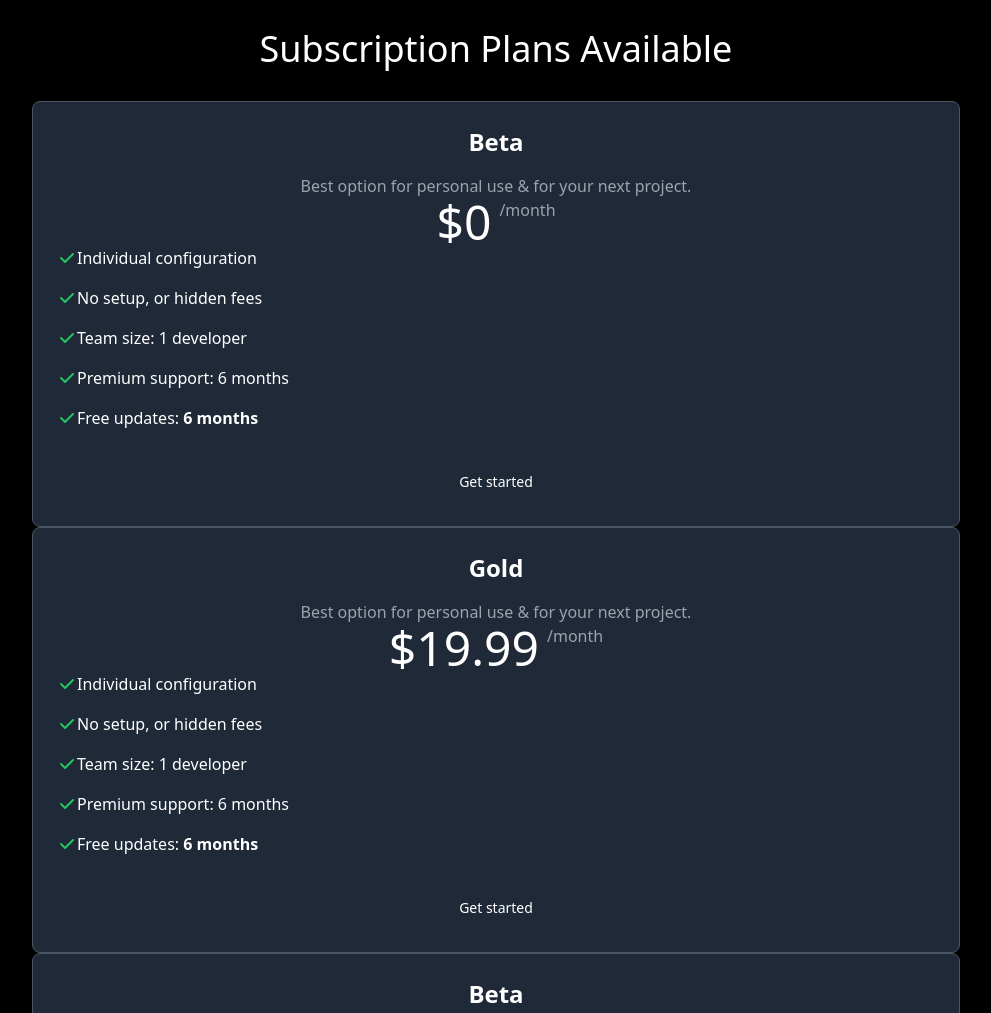
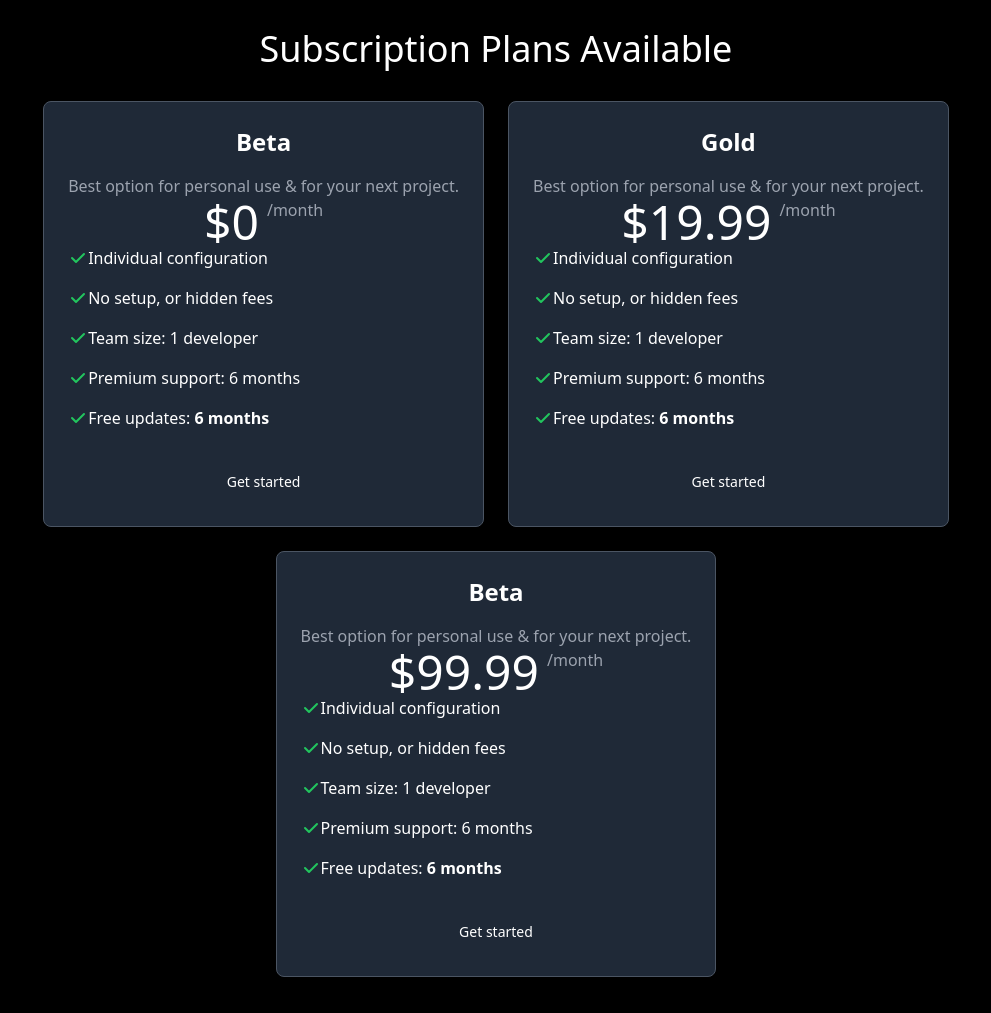
Before and after one commit to Fetch-Views/youtube_frontend, a website: page profile.html in a window 1280 px wide. Shown: the part 910-1923 px from the top of the page, without its empty margins (272-1263 px from the left). Drawn offline with nearby package versions, Linux system fonts and the light colour scheme; no server answers; sample sign-in values are in the browser's storage; a web font is replaced by a local one.

```diff
--- a/profile.html
+++ b/profile.html
@@ -262,9 +262,10 @@
                         <div class="tw-mx-auto tw-max-w-screen-md tw-text-center tw-mb-8 lg:tw-mb-12">
                             <h2 class="tw-mb-4 tw-text-4xl tw-tracking-tight tw-font-extrabold tw-text-gray-900 dark:tw-text-white">Subscription Plans Available</h2>
                         </div>
-                        <div class="tw-space-y-8 lg:tw-grid lg:tw-grid-cols-3 sm:tw-gap-6 xl:tw-gap-10 lg:tw-space-y-0">
+                        <!-- Remplacer space-y-8 et lg:space-y-0 par flex et flex-wrap pour affichage côte à côte -->
+                        <div class="tw-flex tw-flex-row tw-flex-wrap tw-justify-center tw-gap-6">
                             <!-- Pricing Card -->
-                            <div class="tw-flex tw-flex-col tw-p-6 tw-mx-auto tw-max-w-lg tw-text-center tw-text-gray-900 tw-bg-white tw-rounded-lg tw-border tw-border-gray-100 tw-shadow dark:tw-border-gray-600 xl:tw-p-8 dark:tw-bg-gray-800 dark:tw-text-white">
+                            <div class="tw-flex tw-flex-col tw-p-6 tw-max-w-lg tw-text-center tw-text-gray-900 tw-bg-white tw-rounded-lg tw-border tw-border-gray-100 tw-shadow dark:tw-border-gray-600 xl:tw-p-8 dark:tw-bg-gray-800 dark:tw-text-white">
                                 <h3 class="tw-mb-4 tw-text-2xl tw-font-semibold">Beta</h3>
                                 <p class="tw-font-light tw-text-gray-500 sm:tw-text-lg dark:tw-text-gray-400">Best option for personal use & for your next project.</p>
                                 <div class="tw-flex tw-justify-center tw-items-baseline tw-my-8">
@@ -302,7 +303,7 @@
                                 <a href="#" class="tw-text-white tw-bg-primary-600 hover:tw-bg-primary-700 focus:tw-ring-4 focus:tw-ring-primary-200 tw-font-medium tw-rounded-lg tw-text-sm tw-px-5 tw-py-2.5 tw-text-center dark:tw-text-white dark:focus:tw-ring-primary-900">Get started</a>
                             </div>
                             <!-- Pricing Card -->
-                            <div class="tw-flex tw-flex-col tw-p-6 tw-mx-auto tw-max-w-lg tw-text-center tw-text-gray-900 tw-bg-white tw-rounded-lg tw-border tw-border-gray-100 tw-shadow dark:tw-border-gray-600 xl:tw-p-8 dark:tw-bg-gray-800 dark:tw-text-white">
+                            <div class="tw-flex tw-flex-col tw-p-6 tw-max-w-lg tw-text-center tw-text-gray-900 tw-bg-white tw-rounded-lg tw-border tw-border-gray-100 tw-shadow dark:tw-border-gray-600 xl:tw-p-8 dark:tw-bg-gray-800 dark:tw-text-white">
                                 <h3 class="tw-mb-4 tw-text-2xl tw-font-semibold">Gold</h3>
                                 <p class="tw-font-light tw-text-gray-500 sm:tw-text-lg dark:tw-text-gray-400">Best option for personal use & for your next project.</p>
                                 <div class="tw-flex tw-justify-center tw-items-baseline tw-my-8">
@@ -340,7 +341,7 @@
                                 <a href="#" class="tw-text-white tw-bg-primary-600 hover:tw-bg-primary-700 focus:tw-ring-4 focus:tw-ring-primary-200 tw-font-medium tw-rounded-lg tw-text-sm tw-px-5 tw-py-2.5 tw-text-center dark:tw-text-white dark:focus:tw-ring-primary-900">Get started</a>
                             </div>
                             <!-- Pricing Card -->
-                            <div class="tw-flex tw-flex-col tw-p-6 tw-mx-auto tw-max-w-lg tw-text-center tw-text-gray-900 tw-bg-white tw-rounded-lg tw-border tw-border-gray-100 tw-shadow dark:tw-border-gray-600 xl:tw-p-8 dark:tw-bg-gray-800 dark:tw-text-white">
+                            <div class="tw-flex tw-flex-col tw-p-6 tw-max-w-lg tw-text-center tw-text-gray-900 tw-bg-white tw-rounded-lg tw-border tw-border-gray-100 tw-shadow dark:tw-border-gray-600 xl:tw-p-8 dark:tw-bg-gray-800 dark:tw-text-white">
                                 <h3 class="tw-mb-4 tw-text-2xl tw-font-semibold">Beta</h3>
                                 <p class="tw-font-light tw-text-gray-500 sm:tw-text-lg dark:tw-text-gray-400">Best option for personal use & for your next project.</p>
                                 <div class="tw-flex tw-justify-center tw-items-baseline tw-my-8">
```
